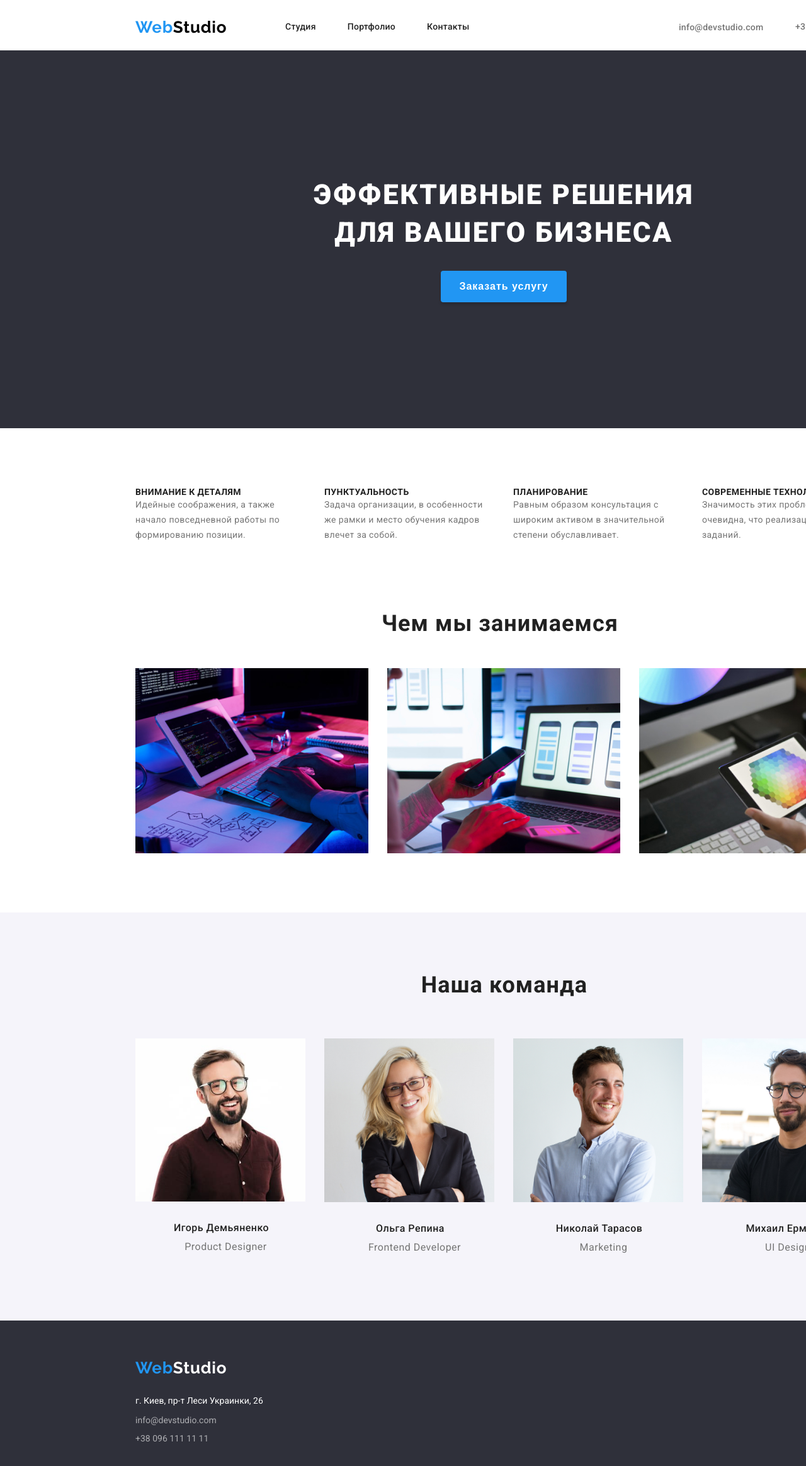
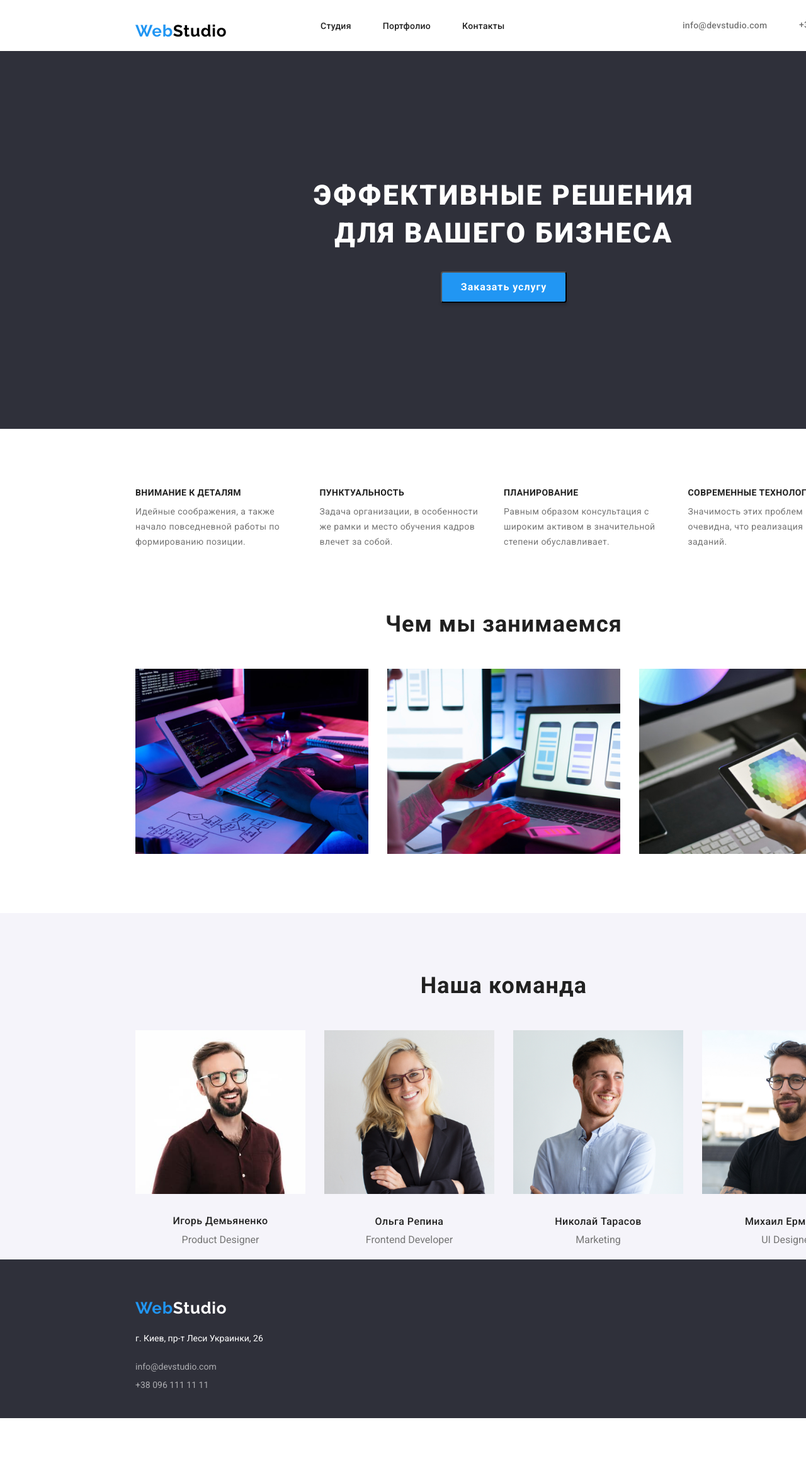
Before and after one commit to leo-moon/goit-markup-hw-01, a plain HTML site: page index.html in a window 1280 px wide. Shown: the top 2328 px of the page at 63% size. After the commit the page ends 2252 px from the top, so only its background shows below. Drawn offline with nearby package versions, Linux system fonts and the light colour scheme.

Commit message:
main list
main list

```diff
--- a/css/styles.css
+++ b/css/styles.css
@@ -2,43 +2,51 @@
     --accent-color: #2196F3;
 }
 
+* {
+    margin-top: 0;
+    padding: 0;
+}
+
 html,
 body,
-header {
+header,
+footer,
+.port-main {
     font-family: 'Roboto';
     font-style: normal;
+    box-sizing: border-box;
+    text-decoration: none;
 }
 
-body {
-    width: 1600px;
-    height: 2349px;
-    margin: 0 auto;
-    height: 100%;
+ul {
+    list-style-type: NONE;
 }
 
-/*==================== HEADER ====================*/
-
+/*
 header {
     height: 80px;
     display: flex;
     flex-direction: row;
     color: #ECECEC;
-}
+    align-items: center;
+    vertical-align: auto;
+}==================== HEADER ====================*/
+
 
 .box {
-    position: absolute;
     width: 1600px;
-    height: 80px;
+    height: 81px;
     left: 0px;
-    top: 3px;
-    align-items: center;
+    top: 7px;
+    padding-top: 32px;
+    padding-left: 215px;
+    display: flex;
+    flex-direction: row;
 }
 
 .logo {
-    position: absolute;
-    width: 145px;
-    height: 31px;
-    left: 215px;
+    width: 294px;
+    padding-top: 2px;
 }
 
 .logo-web {
@@ -56,27 +64,23 @@ header {
     color: #000000;
 }
 
-nav {
-    position: absolute;
+.navigation {
     width: 294px;
-    height: 16px;
-    left: 453px;
+    display: flex;
+    flex-direction: row;
+    padding: 0;
+    margin: 0 281px 0 0;
+}
+
+.nav-link {
     font-weight: 500;
     font-size: 14px;
     line-height: 1.14;
     letter-spacing: 0.02em;
+    text-decoration: none;
+    margin-right: 50px;
 
     color: #212121;
-}
-
-.navigation {
-    display: flex;
-    flex-direction: row;
-    height: 16px;
-}
-
-.nav-link {
-    text-decoration: none;
 }
 
 .nav-link:hover,
@@ -84,48 +88,27 @@ nav {
     color: var(--accent-color);
 }
 
+.email {
+    width: 135px;
+    font-weight: 500;
+    font-size: 14px;
+    line-height: 16px;
+    letter-spacing: 0.02em;
+    text-decoration: none;
+    margin-right: 50px;
 
-.studio {
-    width: 49px;
+    color: #757575;
+}
+
+.tel {
+    width: 122px;
     font-weight: 500;
     font-size: 14px;
     line-height: 1.14;
     letter-spacing: 0.02em;
+    text-decoration: none;
 
-    color: #212121;
-}
-
-.portfolio {
-    width: 77px;
-    margin: 0 50px;
-    font-size: 14px;
-    line-height: 1.14;
-    letter-spacing: 0.02em;
-
-    color: #212121;
-}
-
-.contacts {
-    width: 77px;
-    font-size: 14px;
-    line-height: 1.14;
-    letter-spacing: 0.02em;
-
-    color: #212121;
-}
-
-.tel {
-    position: absolute;
-    width: 122px;
-    height: 16px;
-    left: 1263px;
-
-    font-weight: 500;
-    font-size: 14px;
-    line-height: 1.14;
-    letter-spacing: 0.02em;
     color: #757575;
-    text-decoration: none;
 }
 
 /*.tel:hover, */
@@ -134,34 +117,26 @@ nav {
     color: var(--accent-color);
 }
 
-.email {
-    position: absolute;
-    width: 135px;
-    height: 16px;
-    left: 1078px;
-    color: #757575;
-    font-weight: 500;
-    font-size: 14px;
-    line-height: 16px;
-    letter-spacing: 0.02em;
-    text-decoration: none;
-}
+
 /*==================== /HEADER ====================*/
 
 /*==================== MAIN ====================*/
+body,
+main {
+    display: flex;
+    flex-direction: column;
+}
+
 .hero {
-    position: absolute;
     width: 1600px;
     height: 600px;
-    left: 0px;
-    top: 80px;
     background: #2F303A;
+    padding-top: 200px;
+    align-items: center;
+    margin-bottom: 94px;
 }
 
 .hero-title {
-    width: 696px;
-    height: 120px;
-    padding: 200px 452px 280px 452px;
     font-weight: 900;
     font-size: 44px;
     line-height: 1.36;
@@ -169,14 +144,14 @@ nav {
     letter-spacing: 0.06em;
     text-transform: uppercase;
     color: #FFFFFF;
+    margin-top: 0%;
+    margin-bottom: 30px;
 }
 
 .button {
-    position: absolute;
     width: 200px;
     height: 50px;
-    left: 700px;
-    top: 350px;
+    margin-left: 700px;
 
     background: #2196F3;
     box-shadow: 0px 4px 4px rgba(0, 0, 0, 0.15);
@@ -198,21 +173,23 @@ nav {
 }
 
 .destination {
-    position: absolute;
     width: 1170px;
     height: 101px;
-    left: 215px;
-    top: 774px;
+    margin-left: 215px;
+    margin-bottom: 94px;
 }
 
 .destination-item {
     display: flex;
     flex-direction: row;
+    margin: auto;
+    padding-left: 0;
 }
 
 .destination-box {
     width: 270px;
-    padding-right: 30px;
+    height: 101px;
+    margin-right: 30px;
 }
 
 .destination-right-box {
@@ -225,6 +202,7 @@ nav {
     line-height: 1.14;
     letter-spacing: 0.03em;
     text-transform: uppercase;
+    margin-bottom: 10px;
     color: #212121;
 }
 
@@ -237,24 +215,20 @@ nav {
 }
 
 .business-photo {
-    position: absolute;
     width: 1170px;
     height: 386px;
-    left: 215px;
-    top: 969px;
+    margin-left: 215px;
+    margin-bottom: 94px;
 }
 
 .business-photo-title {
-    position: relative;
-    width: 378px;
-    height: 42px;
-    left: 391px;
-
+    text-align: center;
     font-style: normal;
     font-weight: 700;
     font-size: 36px;
     line-height: 1.17;
     letter-spacing: 0.03em;
+    margin-bottom: 50px;
 
     color: #212121;
 }
@@ -262,92 +236,73 @@ nav {
 .business-photo-item {
     display: flex;
     flex-direction: row;
-    padding-top: 50px;
 }
 
 .business-photo-img {
-    padding: 0 30px;
+    width: 370px;
+    margin-right: 30px;
+}
+
+.business-photo-img:last-child {
+    margin-right: 0px;
 }
 
 .personal {
-    position: absolute;
     width: 1600px;
     height: 648px;
-    left: 0px;
-    top: 1449px;
     background-color: #F5F4FA;
+    padding-top: 94px;
 }
 
 .personal-title {
-    position: relative ;
-    width: 266px;
-    height: 42px;
-    left: 668px;
-    top: 94px;
-
     font-style: normal;
     font-weight: 700;
     font-size: 36px;
     line-height: 1.17;
     text-align: center;
     letter-spacing: 0.03em;
+    margin-bottom: 50px;
 
     color: #212121;
 }
 
-.block-team {
-    top: 0px;
+.team {
+    width: 1170px;
+    height: 368px;
+    margin-left: 215px;
+    display: flex;
+    flex-direction: row;
+    margin-bottom: -194px;
 }
 
-.team {
-    position: relative;
-    width: 1170px;
-    height: 368px;
-    left: 215px;
-    top: 144px;
-
-    align-items: center;
-    display: flex;
-    flex-direction: row;
-}
-
-.team:last-child {
-    padding-right: 0px;
+.team-photo {
+    margin-bottom: 30px;
 }
 
 .own-data {
-    padding-right: 30px;
+    margin-right: 30px;
+}
+
+.own-data:last-child {
+    margin-right: 0px;
 }
 
 .name {
-    width: 153px;
-    height: 19px;
-    padding-left: 60px;
-    padding-top: 30px;
-
     font-weight: 500;
     font-size: 16px;
     line-height: 1.17;
-
     text-align: center;
     letter-spacing: 0.03em;
+    margin-bottom: 10px;
 
     color: #212121;
 }
 
 .job-name {
-    width: 147px;
-    height: 19px;
-    padding-left: 70px;
-    padding-top: 10px;
-
     font-weight: 400;
     font-size: 16px;
     line-height: 1.19;
-
-    align-items: center;
     text-align: center;
-    letter-spacing: 0.03em;
 
     color: #757575;
 }
@@ -355,17 +310,19 @@ nav {
 
 /*==================== FOOTER ====================*/
 .footer {
-    position: relative;
+    position: absolute;
+        top: 2000px;
     width: 1600px;
     height: 252px;
-    top: 2097px;
-    left: 0px;
     background-color: #2F303A;
+    padding-left: 215px;
+    padding-top: 60px;
+    display: flex;
+    flex-direction: column;
 }
 
 .logo-footer {
-    position: relative;
-    top: 60px;
+    margin-bottom: 20px;
 }
 
 .logo-studio-footer {
@@ -373,14 +330,12 @@ nav {
 }
 
 .address {
-    position: relative;
     width: 231px;
     height: 81px;
-    left: 215px;
-    top: 84px;
     color: rgba(255, 255, 255, 0.6);
     display: flex;
     flex-direction: column;
+    font-style: normal;
 }
 
 .address-link {
@@ -401,3 +356,131 @@ nav {
     color: #FFFFFF;
 }
 /*==================== /FOOTER ====================*/
+
+
+
+/*==================== PORT-MAIN ====================*/
+.port-main {
+    position: absolute;
+    width: 1170px;
+    height: 1360px;
+    top: 174px;
+    left: 215px;
+    margin-bottom: 93px;
+}
+
+.port-filters {
+    width: 611px;
+    height: 54px;
+    left: 495px;
+    top: 174px;
+    padding-left: 280px;
+    margin-bottom: 34px;
+    display: flex;
+    flex-direction: row;
+}
+
+.port-button {
+    height: 38px;
+    background-color: #F5F4FA;
+    font-weight: 500;
+    font-size: 16px;
+    line-height: 1.625;
+    text-align: center;
+    letter-spacing: 0.03em;
+    margin-right: 8px;
+
+    color: #212121;
+}
+
+.port-button:last-child {
+    margin-right: 0;
+}
+
+.port-button:hover,
+.port-button:focus {
+    background-color: #2196F3;
+    color: #FFFFFF;
+}
+
+.port-all {
+    width: 73px;
+}
+
+.port-web {
+    width: 128px;
+}
+
+.port-apps {
+    width: 145px;
+}
+
+.port-design {
+    width: 101px;
+}
+
+.port-marketing {
+    width: 130px;
+}
+
+.port-projects {
+    font-size: 0;
+}
+
+.port-project {
+    display: inline-block;
+    width: 370px;
+    height: 404px;
+    margin-right: 20px;
+    margin-bottom: 30px;
+    color: #EEEEEE;
+}
+
+.port-project:nth-child(3n) {
+    margin-right: 0;
+}
+
+.photo {
+    width: 370px;
+    height: 294px;
+    margin-bottom: 20px;
+}
+
+.port-title-link {
+    width: 322px;
+    height: 70px;
+    margin: 0px 24px 20px 24px;
+}
+
+.port-title {
+    width: 322px;
+    height: 36px;
+    margin-bottom: 4px;
+    font-weight: 700;
+    font-size: 18px;
+    line-height: 2;
+    letter-spacing: 0.06em;
+
+    color: #212121;
+}
+
+.port-link {
+    width: 322px;
+    height: 30px;
+    font-weight: 400;
+    font-size: 16px;
+    line-height: 1.88;
+    letter-spacing: 0.03em;
+
+    color: #757575;
+}
+
+/*==================== /PORT-MAIN ====================*/
+
+/*==================== PORT-FOOTER ====================*/
+.footer.port-footer {
+    position: absolute;
+    top: 1627px;
+}
+
+/*==================== /PORT-FOOTER ====================*/
--- a/index.html
+++ b/index.html
@@ -2,17 +2,18 @@
 <html lang = "en">
     <head>
         <meta charset="UTF-8">
-        <!--
+        <!--<link rel="stylesheet" href="./css/reset.css">
+        <link rel="stylesheet" href="./css/reset.css">
         <meta name="viewport" content="width=device-width" initial-scale="1.0"> -->
-        <link rel="stylesheet" href="css/styles.css">
 
+
+        <link rel="stylesheet" href="https://cdn.jsdelivr.net/npm/modern-normalize@1.1.0/modern-normalize.min.css">
+        <link rel="stylesheet" href="./css/styles.css">
         <link rel="preconnect" href="https://fonts.googleapis.com">
         <link rel="preconnect" href="https://fonts.gstatic.com" crossorigin>
         <link href="https://fonts.googleapis.com/css2?family=Raleway:wght@700&family=Roboto:wght@400;500;700;900&display=swap"
             rel="stylesheet">
 
-        <link rel="stylesheet" href="./css/reset.css">
-        <link rel="stylesheet" href="./css/styles.css">
         <title> home-work-3</title>
     </head>
     <body>
@@ -24,9 +25,9 @@
             </section>
             <nav>
                 <ul class="navigation">
-                    <li><a class="nav-link studio" href="">Студия</a></li>
-                    <li><a class="nav-link portfolio" href="./portfolio.html">Портфолио</a></li>
-                    <li><a class="nav-link contacts" href="">Кoнтакты</a></li>
+                    <li><a class="nav-link" href="">Студия</a></li>
+                    <li><a class="nav-link" href="./portfolio.html">Портфолио</a></li>
+                    <li><a class="nav-link" href="">Кoнтакты</a></li>
                 </ul>
             </nav>
 
@@ -35,11 +36,13 @@
             <!-- phone number-->
             <a class="tel" href="tel:+380961111111">+38 096 111 11 11</a>
        </header>
+
        <main>
             <section class="hero" id="3">
                 <h1 class="hero-title" >Эффективные решения <br> для вашего бизнеса</h1>
                 <button class="button" type="button" id="4">Заказать услугу</button>
             </section>
+
             <section class="destination" >
                 <ul class="destination-item" >
                     <li class="destination-box" id="5">
@@ -76,12 +79,13 @@
                     </li>
                 </ul>
             </section>
+
             <section class="business-photo" id="13">
                 <h2 class="business-photo-title">Чем мы занимаемся</h2>
                 <ul class="business-photo-item">
-                    <li><img src="./images/img1.png" alt="фото" width="370"></li>
+                    <li class="business-photo-img"><img src="./images/img1.png" alt="фото" width="370"></li>
                     <li class="business-photo-img"><img src="./images/img2.jpg" alt="фото" width="370"></li>
-                    <li><img src="./images/img3.jpg" alt="фото" width="370"></li>
+                    <li class="business-photo-img"><img src="./images/img3.jpg" alt="фото" width="370"></li>
                 </ul>
             </section>
 
@@ -90,22 +94,22 @@
                 <section class="block-team" id="15">
                     <ul  class="team">
                         <li class="own-data">
-                            <img src="./images/1.jpg" alt="фото" width="270" >
+                            <img src="./images/1.jpg" class="team-photo" alt="фото" width="270" >
                             <h3 class="name" id="16">Игорь Демьяненко</h3>
                             <p class="job-name" id="17">Product Designer</p>
                         </li>
                         <li class="own-data">
-                            <img src="./images/2.jpg" alt="фото" width="270">
+                            <img src="./images/2.jpg" class="team-photo" alt="фото" width="270">
                             <h3 class="name" id="18">Ольга Репина</h3>
                             <p class="job-name" id="19">Frontend Developer</p>
                         </li>
                         <li class="own-data">
-                            <img src="./images/3.jpg" alt="фото" width="270">
+                            <img src="./images/3.jpg" class="team-photo" alt="фото" width="270">
                             <h3 class="name" id="20">Николай Тарасов</h3>
                             <p class="job-name" id="21">Marketing</p>
                         </li>
                         <li class="own-data">
-                            <img src="./images/4.jpg" alt="фото" width="270">
+                            <img src="./images/4.jpg" class="team-photo" alt="фото" width="270">
                             <h3 class="name" id="22">Михаил Ермаков</h3>
                             <p class="job-name" id="23">UI Designer</p>
                         </li>
@@ -113,6 +117,7 @@
                 </section>
             </section>
        </main>
+
         <footer class="footer">
             <section class="logo logo-footer">
                 <a href="" class="logo-web" id="1">Web<span
```
Also changed, not shown: css/portfolio.css (deleted, +0 -115 lines), portfolio.html (+3 -3 lines).
